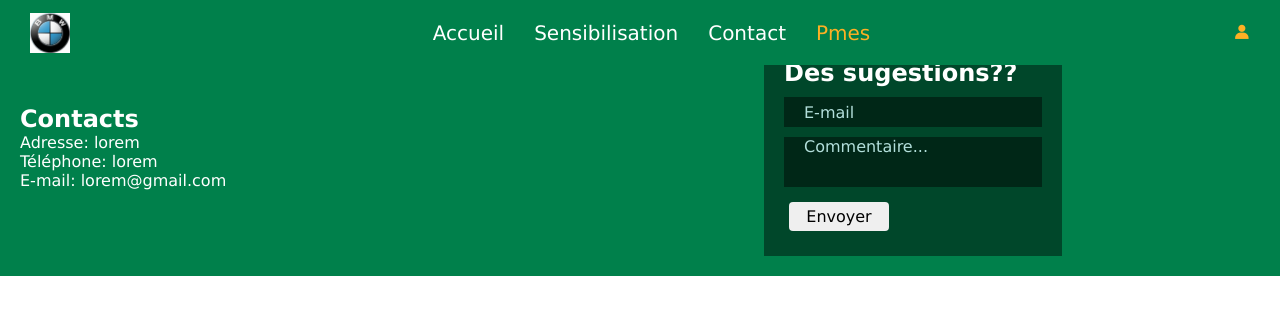
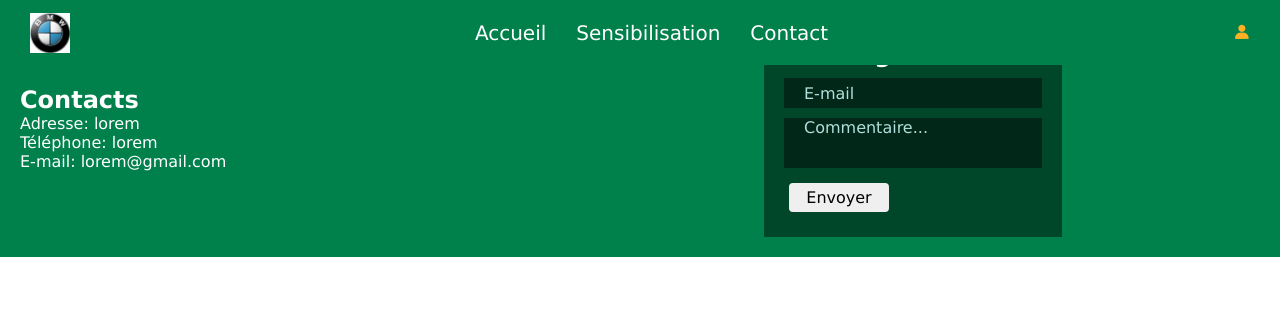
Before and after one commit to Petit-Coeur-Technologie/FrontEnd_CVP, a React (Vite) app in the folder front-end/: page /pmes/1 in a window 1280 px wide. Shown: the top 314 px of the page. Built offline with nearby package versions, Linux system fonts and the light colour scheme; no server answers.

Commit message:
Gestion des détails des pmes

```diff
--- a/front-end/src/App.jsx
+++ b/front-end/src/App.jsx
@@ -23,7 +23,6 @@ import Details from './Composants/Details/Details.jsx';
 import Parametres from './Composants/Parametre/Parametres.jsx';
 import Connexion from './pages/Connexion/Connexion.jsx';
 import InfosPme from './pages/InfosPME/infosPME.jsx';
-import Pmes from './pages/PMES/pmes.jsx';
 // import PrivateRoute from './Composants/PrivateRoute.jsx';
 
 function App() {
@@ -44,8 +43,7 @@ function App() {
         <Route path='/' element={<Accueil />} />
         <Route path='/inscription' element={<Inscription />} />
         <Route path='/sens' element={<Sensibilisation />} />
-        <Route path='/pmes' element={<Pmes />} />
-        <Route path='/pmes/:id' element={<InfosPme/>}/>
+        <Route path='/:id' element={<InfosPme/>}/>
 
         {/* Route protégée avec PrivateRoute */}
           <Route path="/dashboard" element={<Dashboard />}>
--- a/front-end/src/Composants/Navbar/navbar.jsx
+++ b/front-end/src/Composants/Navbar/navbar.jsx
@@ -68,12 +68,6 @@ const Navbar = () => {
                             textDecoration: isActive ? "none" : "none",
                         })} className='lienNav' > Contact </NavLink>
                     </li>
-                    <li className='NavLink'>
-                        <NavLink to="/pmes" style={({ isActive }) => ({
-                            color: isActive ? '#fdb024' : '#fff',
-                            textDecoration: isActive ? "none" : "none",
-                        })} className='lienNav'> Pmes </NavLink>
-                    </li>
                 </ul>
             </div>
 
--- a/front-end/src/Composants/PmeCard/PmeCard.jsx
+++ b/front-end/src/Composants/PmeCard/PmeCard.jsx
@@ -33,7 +33,7 @@ function PmeCard({ pme }) {
                     {renderStars(pme.rating)}
                 </div>
                 <div className="card-button">
-                    <Link to={`/pmes/${pme.id}`}>
+                    <Link to={`/${pme.id}`}>
                         <button type="button">Détails</button>
                     </Link>
                 </div>
```
